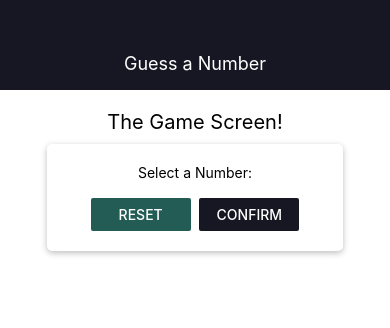
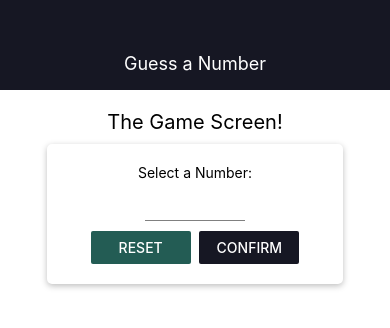
Before and after one commit to sapinspys/React-Native-Practice, a React Native app in the folder guess-a-number-app/: screen / in a window 390 px wide. Shown: the top 328 px of the page. Built offline with nearby package versions, Linux system fonts and the light colour scheme.

Commit message:
Implemented Input component

```diff
--- a/guess-a-number-app/screens/StartGameScreen.js
+++ b/guess-a-number-app/screens/StartGameScreen.js
@@ -2,6 +2,8 @@ import React from "react";
 import { View, Text, StyleSheet, TextInput, Button } from "react-native";
 
 import Card from "../components/Card";
+import Input from "../components/Input"
+
 import Colors from "../constants/colors";
 
 const StartGameScreen = (props) => {
@@ -10,7 +12,7 @@ const StartGameScreen = (props) => {
       <Text style={styles.title}>The Game Screen!</Text>
       <Card style={styles.inputContainer}>
         <Text>Select a Number:</Text>
-        <TextInput />
+        <Input style={styles.input} />
         <View style={styles.buttonContainer}>
           <View style={styles.button}>
             <Button title="Reset" onPress={() => {}} color={Colors.secondary} />
@@ -39,6 +41,10 @@ const styles = StyleSheet.create({
     maxWidth: "80%", // RESPONSIVENESS
     alignItems: "center",
   },
+  input: {
+    width: 100,
+    textAlign: 'center'
+  },
   buttonContainer: {
     flexDirection: "row",
     width: "100%",
```
